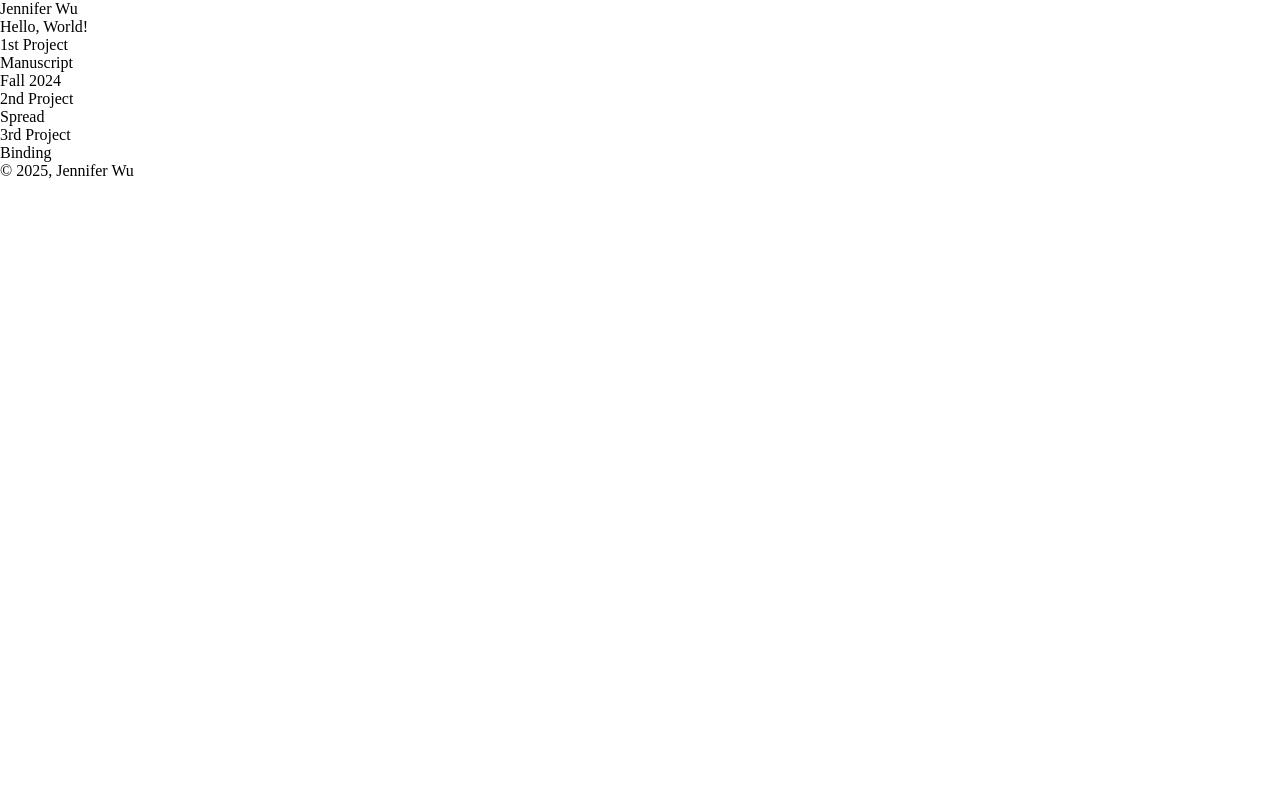
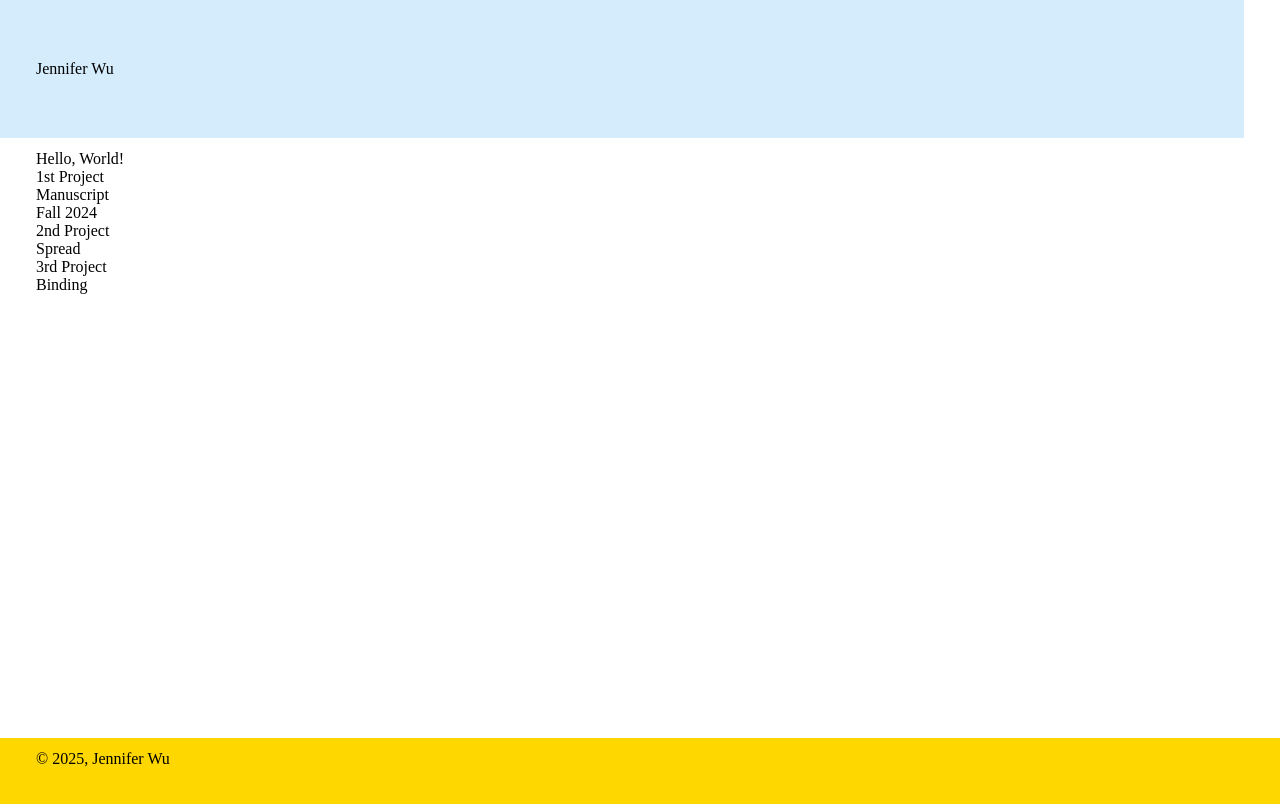
Before and after one commit to daizhuwu/daizhuwu.github.io, a plain HTML site: page index.html in a window 1280 px wide. Drawn offline with Linux system fonts and the light colour scheme.

Commit message:
added sizing details

```diff
--- a/assets/style.css
+++ b/assets/style.css
@@ -1,8 +1,29 @@
 body {
 	--base-size: 12px;
-	--gutter: calc(3 * var(--base-size));
+	--gutter-size: calc(3 * var(--base-size));
 
 	--color--primary: black;
 	--color--secondary: gold;
-	--color--background: pink;
+	--color--background: rgb(212, 236, 251);
 }
+header {
+	background-color: var(--color--background);
+	margin-right: var(--gutter-size);
+	padding-block: calc(5 * var(--base-size));
+}
+
+#main-content {
+	block-size: 75vh;
+	padding-top: var(--base-size);
+	padding-bottom: calc(2 * var(--base-size));
+}
+
+footer {
+	background-color: var(--color--secondary);
+	padding-top: var(--base-size);
+	padding-bottom: calc(5 * var(--base-size));
+}
+
+.gutters {
+	padding-inline: var(--gutter-size);
+}
--- a/index.html
+++ b/index.html
@@ -6,10 +6,10 @@
 		<meta name="viewport" content="width=device-width, initial-scale=1">
 	</head>
 	<body>
-		<header>
+		<header class="gutters">
 			<h1>Jennifer Wu</h1>
 		</header>
-		<section>
+		<section id="main-content" class="gutters">
 			<p>Hello, World!</p>
 			<ul>
 				<li>
@@ -33,7 +33,7 @@
 				</li>
 			</ul>
 		</section>
-		<footer>
+		<footer class="gutters">
 			<p>&copy; 2025, Jennifer Wu</p>
 		</footer>
 	</body>
```
